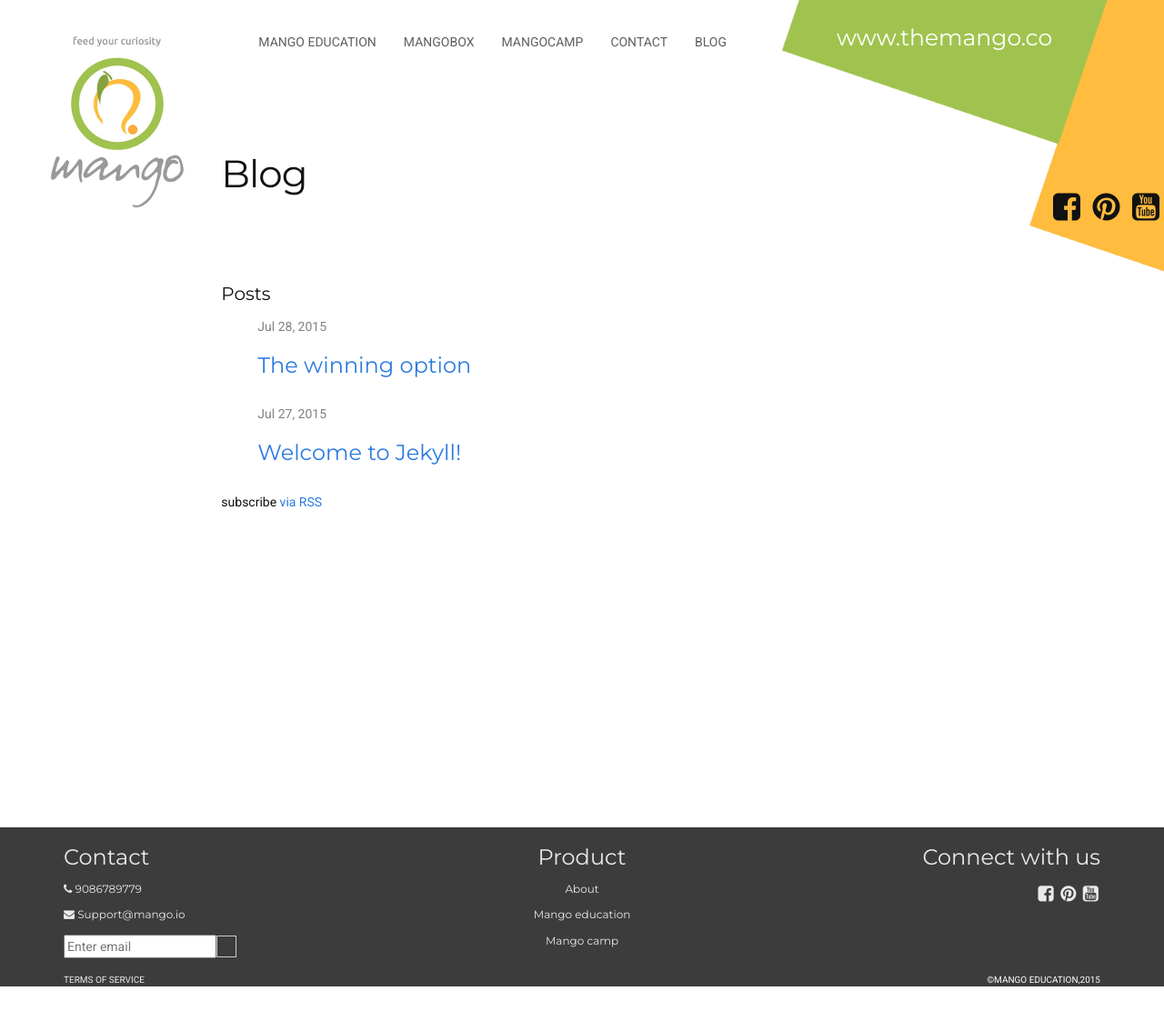
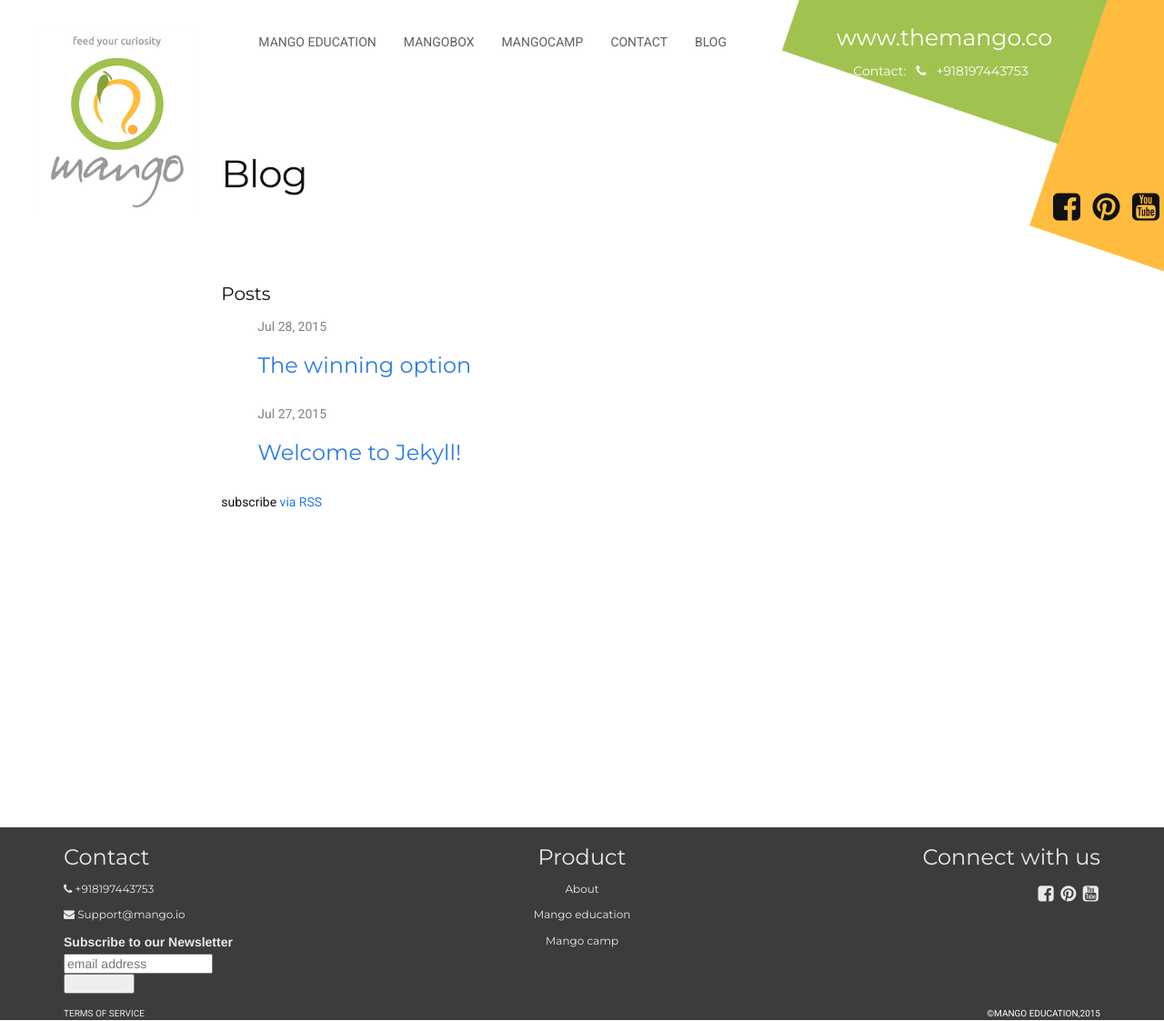
Before and after one commit to mangoeducation/mangoeducation.github.io, a Jekyll site: the page built from blog.md, in a window 1280 px wide. Shown: the whole page at 91% size. Built offline with Jekyll 4.4.1, drawn with Linux system fonts in a browser that asks for light colours; nearby versions of some CDN libraries; a script that is not in the unit is left out; comment, search, counter and statistics services are not loaded; before the commit the page ends 1086 px from its top, so only the background shows below that.

Commit message:
mangocamp and contact section structure changes

```diff
--- a/_includes/footer.html
+++ b/_includes/footer.html
@@ -5,13 +5,23 @@
 
    <div class="container">
      <div class="row">
-       <div class="col-md-4 col-lg-4  contact">
+       <div class="col-sm-4 col-md-4 col-lg-4  contact">
          <h3>Contact</h3>
-            <h6><i class="fa fa-phone"></i>       9086789779</h6>
+            <h6><i class="fa fa-phone"></i>       +918197443753</h6>
             <h6><i class="fa fa-envelope"></i>    Support@mango.io</h6>
-            <input type="text" id="mail" placeholder="Enter email"><span><i class="fa fa-arrow-right"></i></span>
+             <div id="mc_embed_signup">
+              <form action="//themango.us10.list-manage.com/subscribe/post?u=0e0794291f6471af8b748ef27&amp;id=442fb592d0" method="post" id="mc-embedded-subscribe-form" name="mc-embedded-subscribe-form" class="validate" target="_blank" novalidate>
+                  <div id="mc_embed_signup_scroll">
+                <label for="mce-EMAIL">Subscribe to our Newsletter</label>
+                <input type="email" value="" name="EMAIL" class="email" id="mce-EMAIL" placeholder="email address" required>
+                  <!-- real people should not fill this in and expect good things - do not remove this or risk form bot signups-->
+                  <div style="position: absolute; left: -5000px;"><input type="text" name="b_0e0794291f6471af8b748ef27_442fb592d0" tabindex="-1" value=""></div>
+                  <div class="clear"><input type="submit" value="Subscribe" name="subscribe" id="mc-embedded-subscribe" class="button"></div>
+                  </div>
+              </form>
+            </div>
        </div>
-        <div class="col-md-4 col-lg-4 product">
+        <div class="col-sm-4 col-md-4 col-lg-4 product">
          <h3>Product</h3>
          <h6>About</h6>
          <h6>Mango education</h6>
@@ -19,7 +29,7 @@
 
 
        </div>
-        <div class="col-md-4 col-lg-4 connect">
+        <div class="col-sm-4 col-md-4 col-lg-4 connect">
           <h3>Connect with us</h3>
           <div class="social-box">
         <!-- Used Font Awesome Icons -->
--- a/_includes/head.html
+++ b/_includes/head.html
@@ -10,5 +10,11 @@
   <link rel="stylesheet" href="{{ "/css/main.css" | prepend: site.baseurl }}">
   <link rel="canonical" href="{{ page.url | replace:'index.html','' | prepend: site.baseurl | prepend: site.url }}">
   <link rel="alternate" type="application/rss+xml" title="{{ site.title }}" href="{{ "/feed.xml" | prepend: site.baseurl | prepend: site.url }}" />
+  <link href="//cdn-images.mailchimp.com/embedcode/slim-081711.css" rel="stylesheet" type="text/css">
+<style type="text/css">
+  #mc_embed_signup{background:#fff; clear:left; font:14px Helvetica,Arial,sans-serif;  width:300px;}
+  /* Add your own MailChimp form style overrides in your site stylesheet or in this style block.
+     We recommend moving this block and the preceding CSS link to the HEAD of your HTML file. */
+</style>
   <script src="{{ "/js/vendor/modernizr.js" | prepend: site.baseurl }}"></script>
 </head>
--- a/_includes/header.html
+++ b/_includes/header.html
@@ -31,6 +31,8 @@
         <div class=" mango-boxes-right">
           <div class="brand hidden-xs">
             <h1><a href="#">www.themango.co</a></h1>
+            <h5>&nbsp&nbsp&nbsp&nbsp Contact:&nbsp&nbsp <i class="fa fa-phone"></i> &nbsp     +918197443753</h5><br>
+
           </div>
           <div class="social-box">
         <!-- Used Font Awesome Icons -->
--- a/_sass/_base.scss
+++ b/_sass/_base.scss
@@ -224,6 +224,11 @@
     font-weight: 900;
 
 }
+.mango_07
+{
+  width:40%;
+  margin:auto;
+}
 section h2 {
     font-family: "Montserrat";
     font-weight: 900;
@@ -269,7 +274,26 @@
     color:white;
   }
   }
+  .contact
+  {
+  #mc_embed_signup
+  {
+      background-color:#3c3c3c;
+
+      #mc_embed_signup_scroll
+      {
+      text-align:left;
+      }
+      form
+      {
+      padding-left:0px;
+      }
+
+
+  }
 }
+}
+
 .hidden-div
 {
 
@@ -331,7 +355,8 @@
 }
 .mango-footer
 {
-  width:70%;
+  width:70% ;
+  opacity:1;
   .mango-boxes-left{
   p.gift {
 
@@ -395,11 +420,13 @@
  text-align:right;
 
  }
+
 }
 .fa-arrow-right
 {
   padding:4px;
   border:1px solid #ccc;
+  color:#ccc;
 }
 .social-box {
 
@@ -412,7 +439,17 @@
 {
   float:right;
 }
+#map-canvas {
+        padding: 5px;
 
+        width: 80%;
+
+        top: 0px;
+
+        height: 180px;
+        background-color: #ccc;
+
+}
 
 //responsive styles for tablets--landscape
 @media screen and (min-width: 768px) and (max-width:1023px) {
@@ -516,6 +553,14 @@
   body {
     overflow: visible;
   }
+  h2{
+  font-size:23px;
+  }
+  #map-canvas
+  {
+  width:100%;
+  padding-right:15px;
+  }
   .navbar-nav {
     background-color: $box-color-3;
   }
@@ -535,6 +580,11 @@
       z-index: $element-zindex + 200;
     }
   }
+  .mango_07
+  {
+    width:100%;
+
+  }
   .mango-footer
   {
     width:78%;
@@ -545,6 +595,29 @@
   .contact
   {
   text-align:center;
+
+  #mc_embed_signup
+  {
+
+    background-color:#3c3c3c;
+    #mc_embed_signup_scroll{
+    text-align:center !important;
+
+   }
+
+  }
+
+  #mc_embed_signup input.email{
+    width:95%;
+    }
+   #mc_embed_signup input.button{
+     margin:auto;
+    }
+ }
+
+  .padding-right
+  {
+  padding-right:30px;
   }
   .connect
   {
```
Also changed, not shown: index.html (+11 -7 lines), 6 other files.
